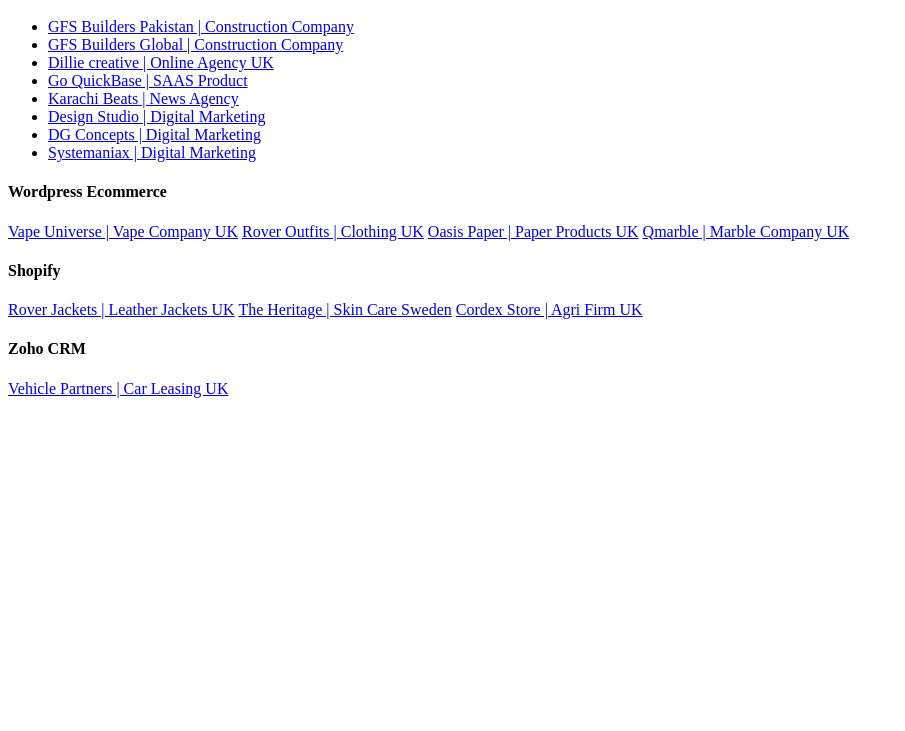
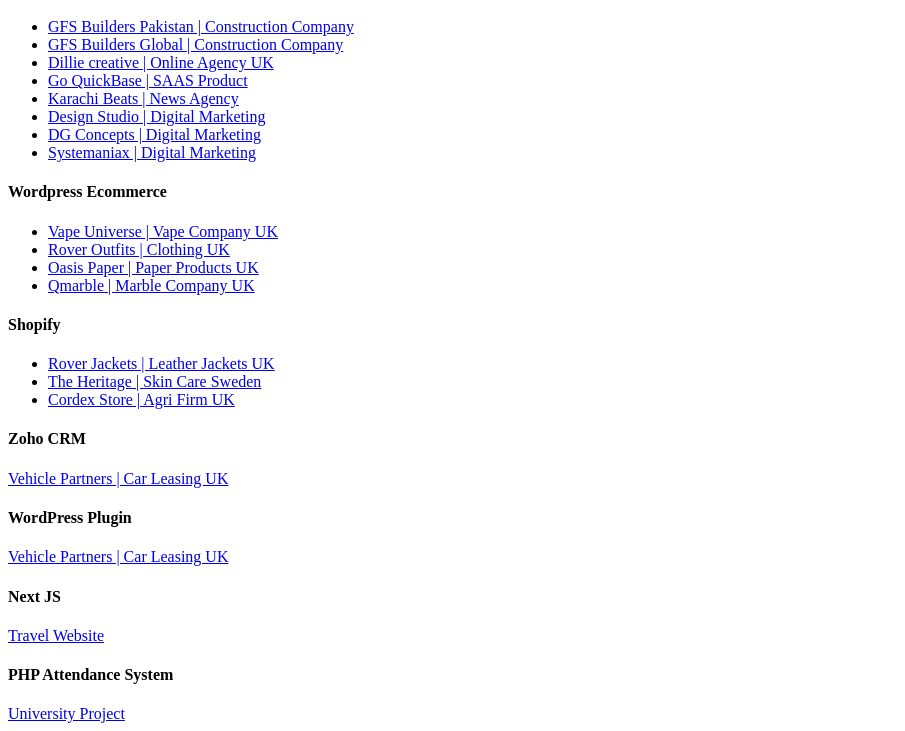
Before and after one commit to Anosh-Raza/anosh-portfolio, a plain HTML site: page index.html in a window 1280 px wide. Shown: the part 101-832 px from the top of the page, without its empty margins (0-905 px from the left). Before the commit the page ends 800 px from the top, so only its background shows below. Drawn offline with Linux system fonts and the light colour scheme.

Commit message:
All Portfolio Added

```diff
--- a/index.html
+++ b/index.html
@@ -20,17 +20,31 @@
     </ul>
 
     <h4>Wordpress Ecommerce</h4>
-    <a href="https://www.vapeuniverse.co.uk/" target="_blank">Vape Universe | Vape Company UK</a>
-    <a href="https://www.roveroutfits.com/" target="_blank">Rover Outfits | Clothing UK</a>
-    <a href="https://www.oasispaper.com/" target="_blank">Oasis Paper | Paper Products UK</a>
-    <a href="https://www.qmarble-granite.co.uk/" target="_blank">Qmarble | Marble Company UK</a>
+    <ul>
+        <li><a href="https://www.vapeuniverse.co.uk/" target="_blank">Vape Universe | Vape Company UK</a></li>
+        <li><a href="https://www.roveroutfits.com/" target="_blank">Rover Outfits | Clothing UK</a></li>
+        <li><a href="https://www.oasispaper.com/" target="_blank">Oasis Paper | Paper Products UK</a></li>
+        <li><a href="https://www.qmarble-granite.co.uk/" target="_blank">Qmarble | Marble Company UK</a></li>
+    </ul>
 
     <h4>Shopify</h4>
-    <a href="https://www.roverjackets.com/" target="_blank">Rover Jackets | Leather Jackets UK</a>
-    <a href="https://www.theheritage.se/" target="_blank">The Heritage | Skin Care Sweden</a>
-    <a href="https://www.cordexstore.com/" target="_blank">Cordex Store | Agri Firm UK</a>
+    <ul>
+        <li><a href="https://www.roverjackets.com/" target="_blank">Rover Jackets | Leather Jackets UK</a></li>
+        <li> <a href="https://www.theheritage.se/" target="_blank">The Heritage | Skin Care Sweden</a></li>
+        <li> <a href="https://www.cordexstore.com/" target="_blank">Cordex Store | Agri Firm UK</a></li>
+    </ul>
 
     <h4>Zoho CRM</h4>
     <a href="https://www.vehicle-partners.co.uk/" target="_blank">Vehicle Partners | Car Leasing UK</a>
+
+    <h4>WordPress Plugin</h4>
+    <a href="https://github.com/Anosh-Raza/CustomPostPlugin.git" target="_blank">Vehicle Partners | Car Leasing UK</a>
+
+    <h4>Next JS</h4>
+    <a href="https://anosh-raza.github.io/travel/" target="_blank">Travel Website</a>
+
+    <h4>PHP Attendance System</h4>
+    <a href="https://attendance786.000webhostapp.com/" target="_blank">University Project</a>
+
 </body>
 </html>
```
